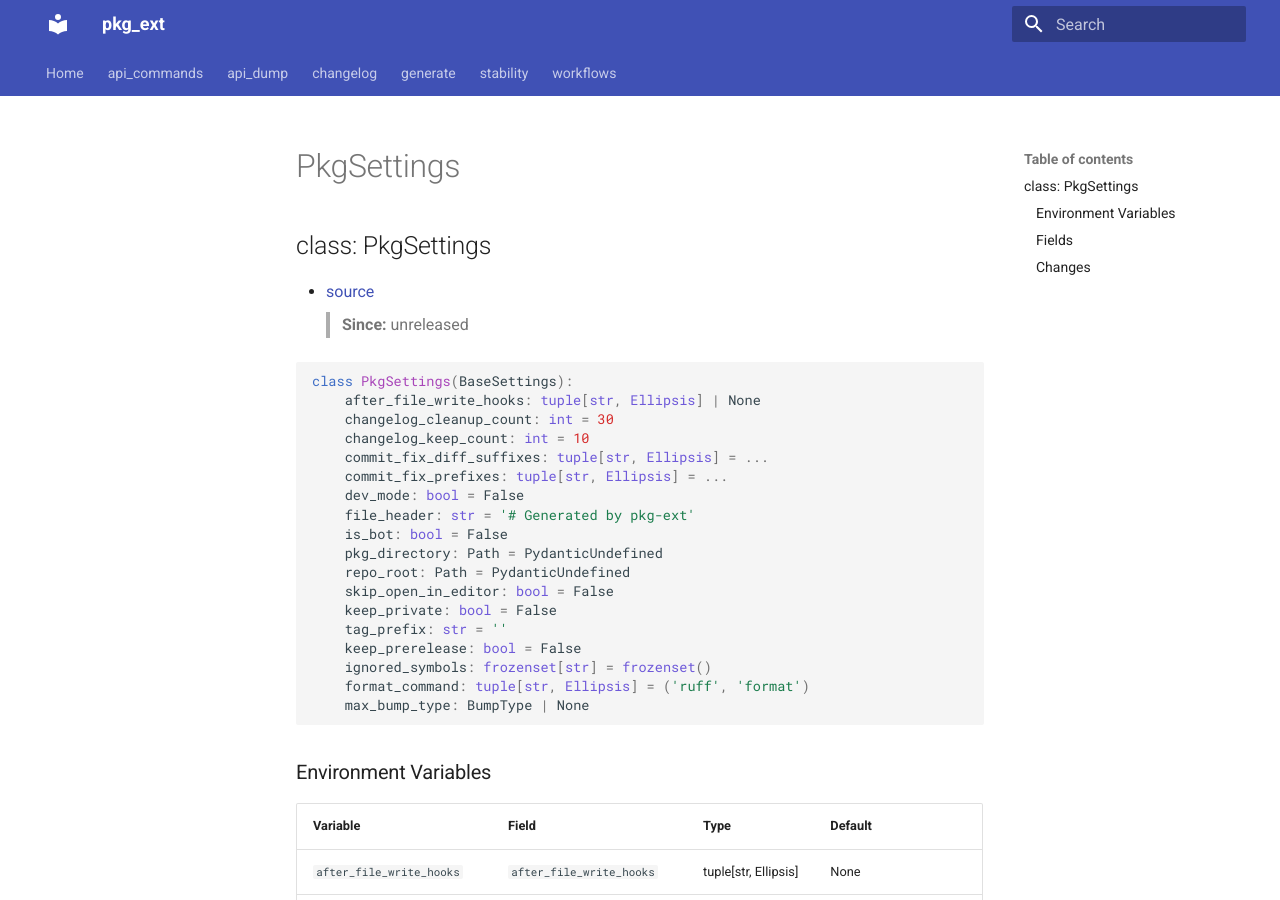
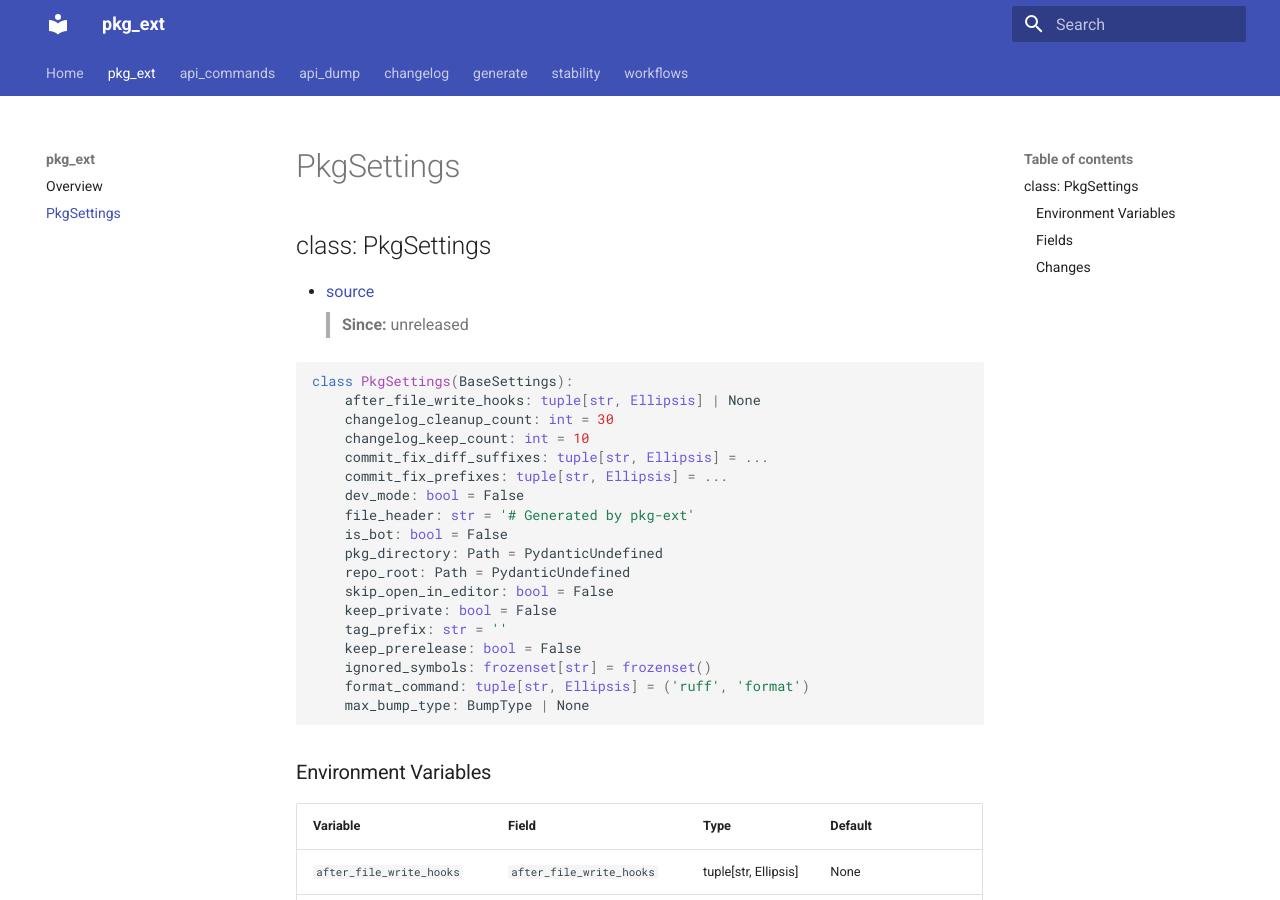
Before and after one commit to EspenAlbert/pkg-ext, an MkDocs documentation site: the page built from docs/_root/pkgsettings.md, in a window 1280 px wide and 900 px high. Built offline with MkDocs 1.6.1 and Material for MkDocs 9.7.7, drawn with Linux system fonts in a browser that asks for light colours.

Commit message:
chore: regen docs

```diff
--- a/.groups.yaml
+++ b/.groups.yaml
@@ -3,6 +3,8 @@ groups:
 - name: __ROOT__
   owned_modules:
   - _internal.settings
+  owned_refs:
+  - _internal.settings.PkgSettings
 - name: api_commands
   owned_modules:
   - _internal.cli.api_cmds
--- a/mkdocs.yml
+++ b/mkdocs.yml
@@ -13,6 +13,9 @@ theme:
 # === DO_NOT_EDIT: pkg-ext nav ===
 nav:
   - Home: index.md
+  - pkg_ext:
+    - Overview: _root/index.md
+    - PkgSettings: _root/pkgsettings.md
   - api_commands: api_commands/index.md
   - api_dump: api_dump/index.md
   - changelog: changelog/index.md
```
